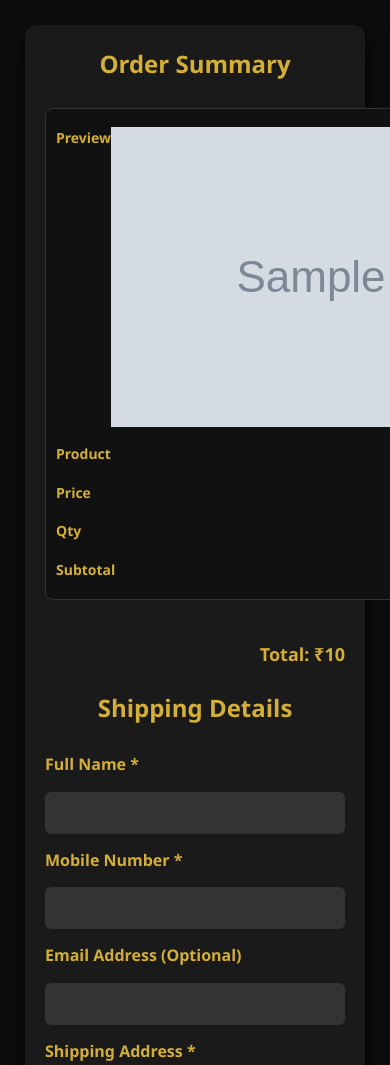
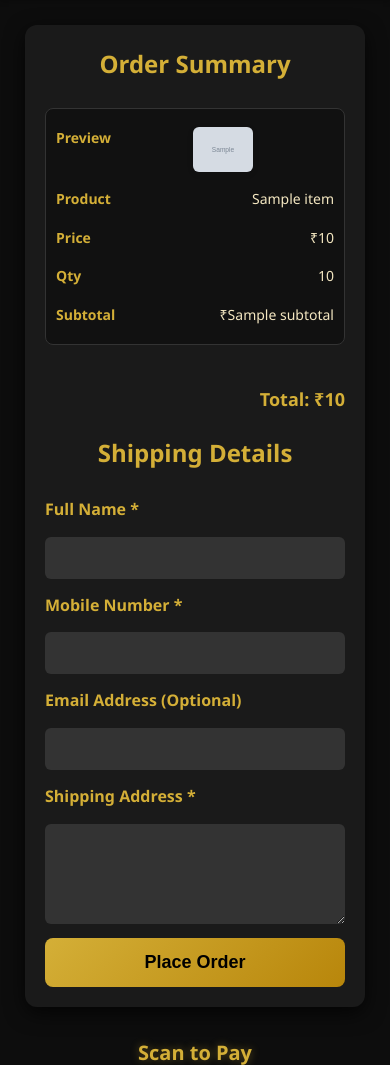
Before and after one commit to BrazilSavaliya20/walls, a Flask app: template templates/checkout.html in a window 390 px wide; the page is wider, and only the part inside the window is pictured. Shown: the part 82-1147 px from the top of that part. Run offline with Flask 3, Linux system fonts and the light colour scheme; the template is opened without the code that fills it: most values are stand-ins (such as "Sample title", 1, 10 or a date in 2020); grey boxes marked "Sample" are stand-in pictures; parts of the project's set-up code (start-up, migrations or seed data) failed here and were passed over.

Commit message:
reupdatecheckout

```diff
--- a/templates/checkout.html
+++ b/templates/checkout.html
@@ -333,6 +333,18 @@ footer {
         font-weight: bold;
         color: #d4af37;
       }
+      .cart-img {
+  max-width: 60px;
+  max-height: 60px;
+  width: auto;
+  height: auto;
+  object-fit: contain;
+  border-radius: 6px;
+  box-shadow: 0 2px 6px rgba(0,0,0,0.1);
+  display: block;
+  margin: 0 auto;
+}
+
     }
   </style>
 </head>
@@ -382,7 +394,8 @@ function toggleMenu(x) {
     <tbody>
       {% for item in cart_items %}
       <tr>
-<td data-label="Preview"><img src="{{ item.img }}" alt="{{ item.name }}"></td>
+        <td data-label="Preview"><img src="{{ item.img }}" alt="{{ item.name }}" class="cart-img">
+</td>
         <td data-label="Product">{{ item.name }}</td>
         <td data-label="Price">₹{{ item.price }}</td>
         <td data-label="Qty">{{ item.qty }}</td>
```
